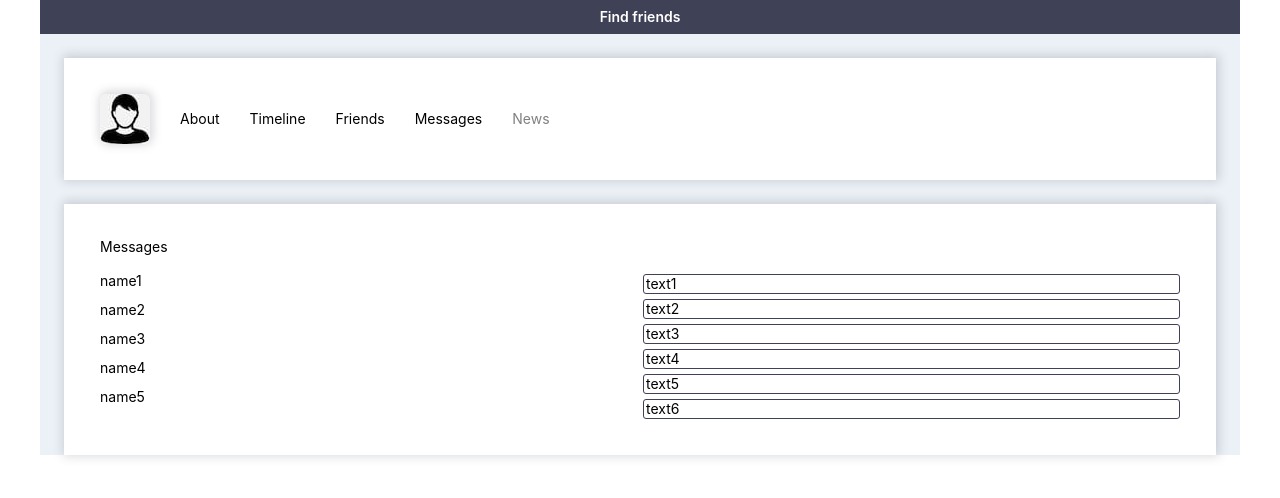
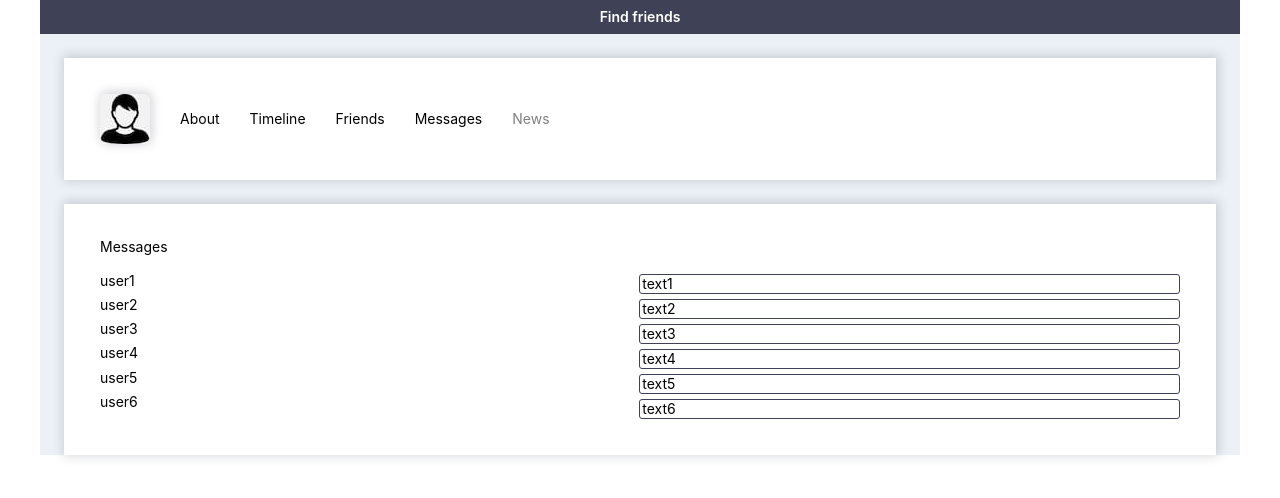
Before and after one commit to RKarseka/sn, a React (Vite) app: page /messages in a window 1280 px wide. Shown: the top 498 px of the page. Built offline with nearby package versions, Linux system fonts and the light colour scheme.

Commit message:
feat: add state.js

```diff
--- a/src/App.jsx
+++ b/src/App.jsx
@@ -5,14 +5,22 @@ import { MainPage } from './pages/main';
 import { Messages } from './pages/messages';
 import { Timeline } from './pages/timeline';
 
+import { state } from './state.js';
+
 function App() {
+  const { msgs, users } = state;
+  console.log(msgs);
+
   return (
     <Routes>
       <Route path="/" element={<Layout />}>
         <Route index element={<MainPage />} />
-        <Route path="messages/*" element={<Messages />} />
+        <Route
+          path="messages/*"
+          element={<Messages messages={msgs} users={users} />}
+        />
         <Route path="timeline" element={<Timeline />} />
-        <Route path="friends" element={<Friends />} />
+        <Route path="friends" element={<Friends friends={users} />} />
       </Route>
     </Routes>
   );
--- a/src/components/dialog-item/index.jsx
+++ b/src/components/dialog-item/index.jsx
@@ -2,6 +2,10 @@ import { Link } from 'react-router-dom';
 
 import styles from './dialog.module.scss';
 
-export const DialogItem = ({ id }) => {
-  return <Link to={`/messages/${id}`} className="">{`name${id + 1}`}</Link>;
+export const DialogItem = ({ id, text }) => {
+  return (
+    <Link to={`/messages/${id}`} className="">
+      {text}
+    </Link>
+  );
 };
--- a/src/pages/friends/index.jsx
+++ b/src/pages/friends/index.jsx
@@ -1,14 +1,7 @@
 import { Friend } from '../../components/friend';
 import styles from './friends.module.scss';
 
-const friends = [
-  { id: 0, name: 'Name1' },
-  { id: 1, name: 'Name2' },
-  { id: 2, name: 'Name3' },
-  { id: 3, name: 'Name4' },
-];
-
-export const Friends = () => {
+export const Friends = ({ friends }) => {
   return (
     <section className={styles.wrapper}>
       Friends
--- a/src/pages/messages/index.jsx
+++ b/src/pages/messages/index.jsx
@@ -3,28 +3,21 @@ import { DialogItem } from '../../components/dialog-item';
 import { Message } from '../../components/message';
 import styles from './messages.module.scss';
 
-const mgs = [
-  { id: 0, text: 'text1' },
-  { id: 1, text: 'text2' },
-  { id: 2, text: 'text3' },
-  { id: 3, text: 'text4' },
-  { id: 4, text: 'text5' },
-  { id: 5, text: 'text6' },
-];
+// const ;
 
-export const Messages = () => {
+export const Messages = ({ messages, users }) => {
   const id = useId();
   return (
     <section className={styles.wrapper}>
       Messages
       <div className={styles.container}>
         <div className={styles.interlocutors}>
-          {new Array(5).fill('').map((_, index) => (
-            <DialogItem key={id + index} id={index} />
+          {users.map(({ id, text }) => (
+            <DialogItem key={id} text={text} />
           ))}
         </div>
         <div className={styles.messages}>
-          {mgs.map(({ id, ...props }) => (
+          {messages.map(({ id, ...props }) => (
             <Message key={id} {...props} />
           ))}
         </div>
--- /dev/null
+++ b/src/state.js
@@ -0,0 +1,18 @@
+export const state = {
+  msgs: [
+    { id: 0, text: 'text1' },
+    { id: 1, text: 'text2' },
+    { id: 2, text: 'text3' },
+    { id: 3, text: 'text4' },
+    { id: 4, text: 'text5' },
+    { id: 5, text: 'text6' },
+  ],
+  users: [
+    { id: 0, text: 'user1' },
+    { id: 1, text: 'user2' },
+    { id: 2, text: 'user3' },
+    { id: 3, text: 'user4' },
+    { id: 4, text: 'user5' },
+    { id: 5, text: 'user6' },
+  ],
+};
```
